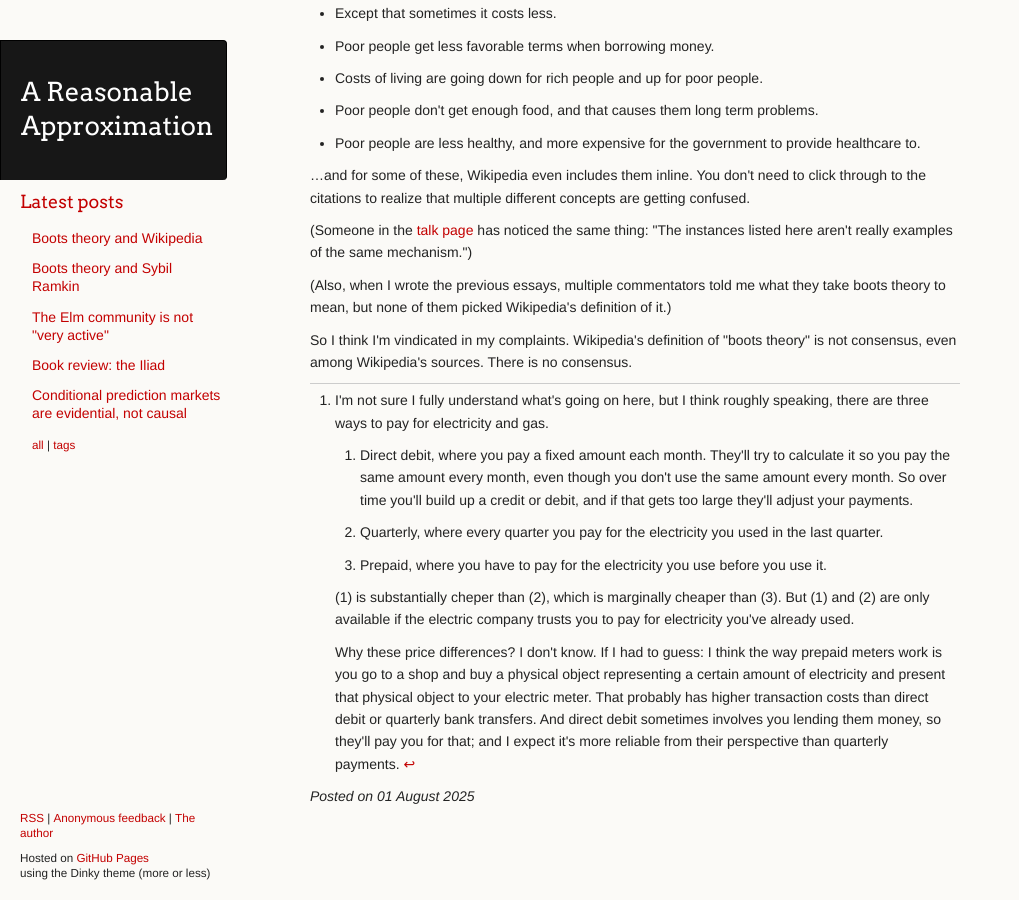
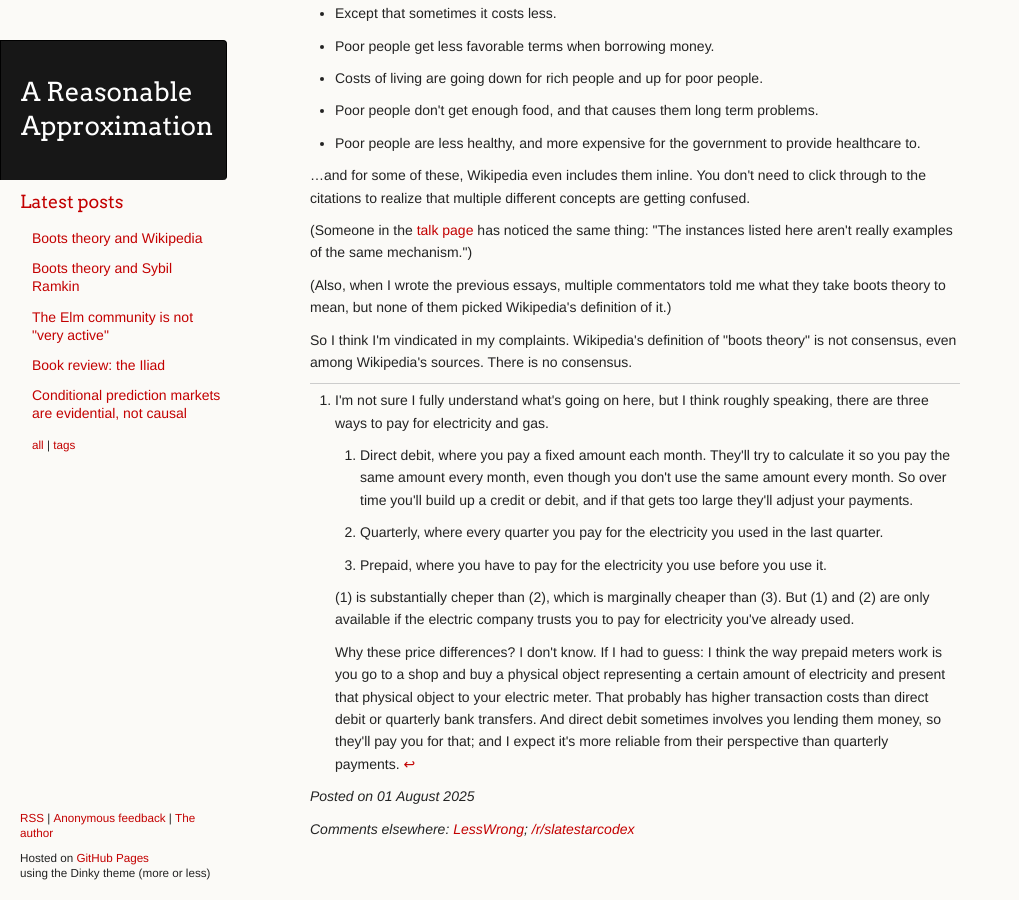
Before and after one commit to ChickenProp/chickenprop.github.com, a Jekyll site: the page built from _posts/2025-08-01-boots-theory-and-wikipedia.md, in a window 1280 px wide and 900 px high, scrolled down 5902 px. Shown: the whole window, without its empty margins (0-1019 px from the left). Built offline with Jekyll 4.4.1, drawn with Linux system fonts in a browser that asks for light colours; nearby versions of some CDN libraries.

Commit message:
Add external comments.

```diff
--- a/_posts/2025-08-01-boots-theory-and-wikipedia.md
+++ b/_posts/2025-08-01-boots-theory-and-wikipedia.md
@@ -2,6 +2,11 @@
 title: Boots theory and Wikipedia
 layout: post
 lw_xpost: true
+external_comments:
+  - name: LessWrong
+    url: https://www.lesswrong.com/posts/EaTtrrNZaonJPwHLq/boots-theory-and-wikipedia
+  - name: /r/slatestarcodex
+    url: https://www.reddit.com/r/slatestarcodex/comments/1mf7frs/boots_theory_and_wikipedia/
 ---
 I've [previously complained](https://reasonableapproximation.net/2020/09/14/against-boots-theory.html) about how people often repeat a quote that starts with
 
```
